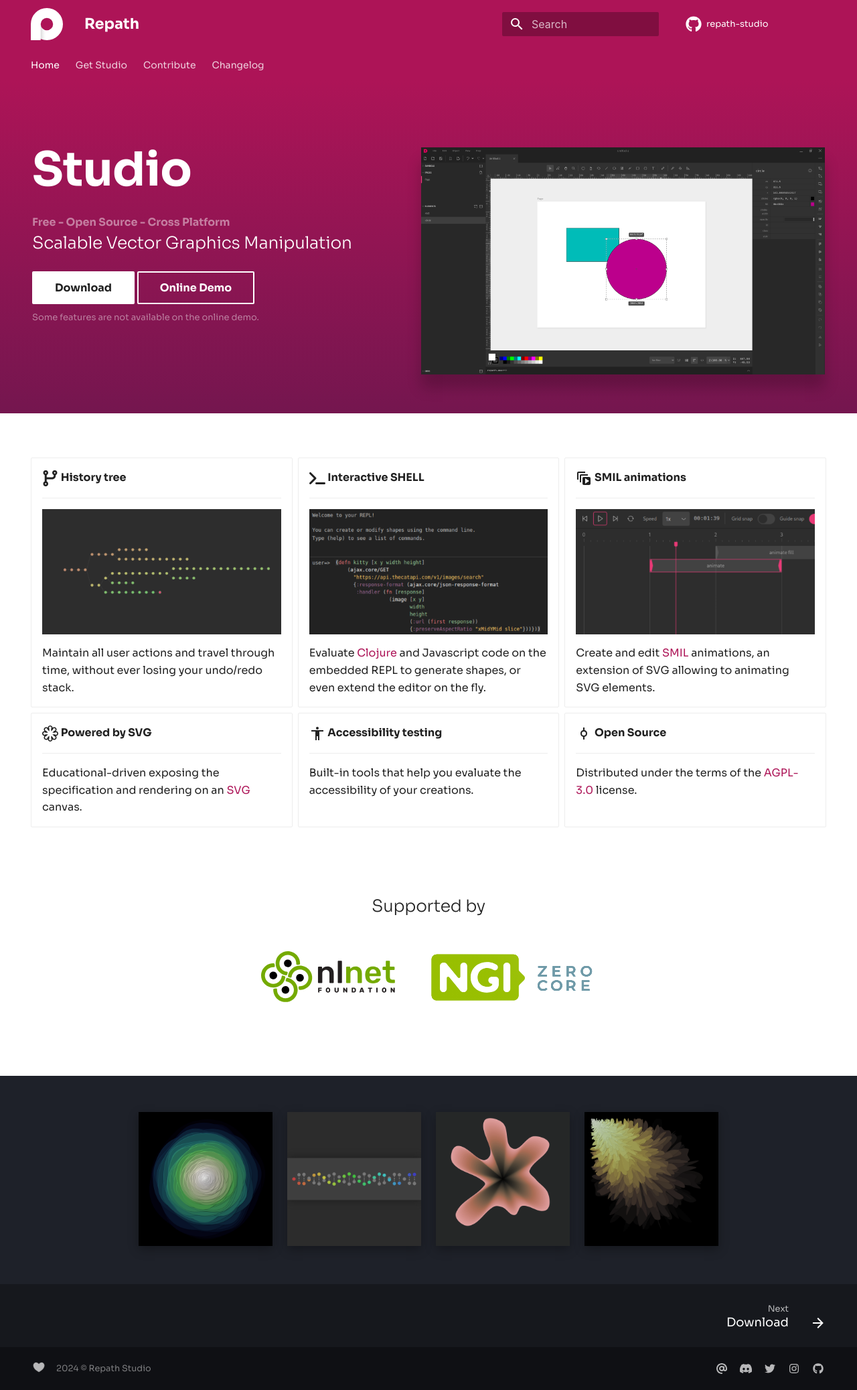
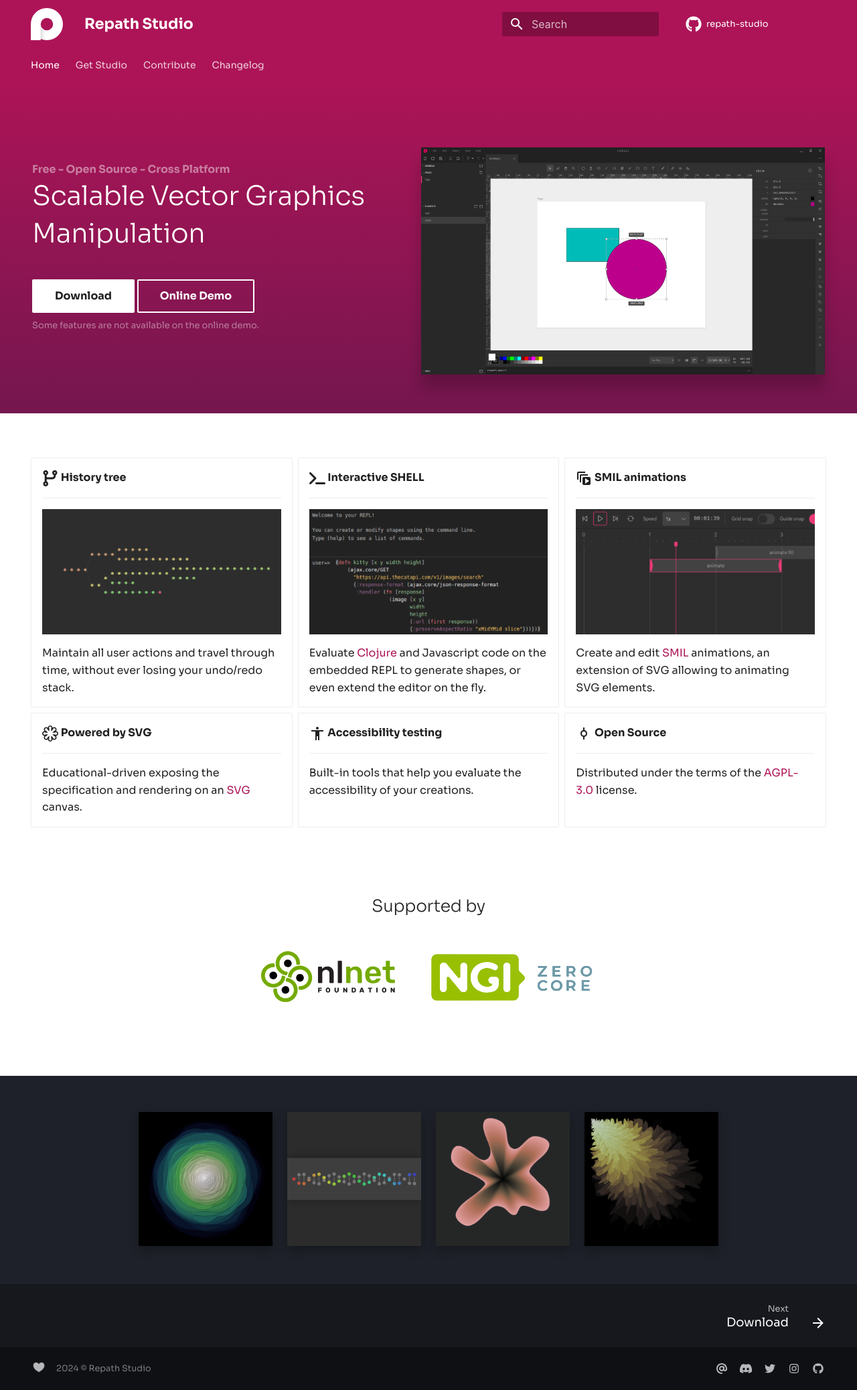
Before and after one commit to repath-project/repath-website, an MkDocs documentation site: the page built from docs/index.md, in a window 1280 px wide. Shown: the whole page at 67% size. Built offline with MkDocs 1.6.1 and Material for MkDocs 9.7.7, drawn with Linux system fonts in a browser that asks for light colours; comment, search, counter and statistics services are not loaded.

Commit message:
update home page

```diff
--- a/mkdocs.yml
+++ b/mkdocs.yml
@@ -1,4 +1,4 @@
-site_name: Repath
+site_name: Repath Studio
 site_description: Scalable Vector Graphics Manipulation
 site_author: Konstantinos Kaloutas
 site_url: https://repath.studio/
--- a/theme/overrides/home.html
+++ b/theme/overrides/home.html
@@ -25,14 +25,13 @@
 
 <!-- Additional styles for landing page -->
 <style>
-
   /* Application header should be static for the landing page */
   .md-header {
     position: initial;
   }
 
   .tx-container {
-      background: linear-gradient(to bottom,var(--md-primary-fg-color),#75164f 99%);
+    background: linear-gradient(to bottom, var(--md-primary-fg-color), #75164f 99%);
   }
 
   .tx-hero {
@@ -40,17 +39,10 @@
     flex-wrap: wrap;
   }
 
-    .tx-hero h1 {
-      margin-bottom: 12px;
-      color: white;
-      font-weight: 800;
-      font-size: 40px;
-    }
-
   .tx-hero h2 {
     margin-top: 0;
     color: white;
-      font-size: 1.1em;
+    font-size: 1.5em;
   }
 
   .tx-hero__image video {
@@ -68,6 +60,7 @@
   .tx-hero__content {
     flex: 0 0 100%;
     padding: 18px;
+    align-self: center;
   }
 
   .tx-hero__tagline {
@@ -95,7 +88,7 @@
     color: var(--md-default-fg-color);
   }
 
-    .tx-hero  .md-button--primary {
+  .tx-hero .md-button--primary {
     color: var(--md-default-fg-color);
   }
 
@@ -115,16 +108,9 @@
       padding: 100px 18px 50px 50px;
     }
 
-      .tx-hero h1 {
-        margin-top: 70px;
-        margin-bottom: 1rem;
-        font-weight: 800;
-        font-size: 70px;
-      }
-
     .tx-hero h2 {
       margin-bottom: 1em;
-        font-size: 1.5625em;
+      font-size: 2.5em;
     }
 
     .tx-hero__quote {
@@ -143,6 +129,7 @@
       display: none;
     }
   }
+
   =
 </style>
 
@@ -158,23 +145,15 @@
 
       <!-- Hero content -->
       <div class="tx-hero__content">
-          <h1>Studio</h1>
         <p class="tx-hero__tagline">Free - Open Source - Cross Platform</p>
         <h2>{{ config.site_description }}</h2>
 
-          <a
-            href="{{ page.next_page.url | url }}"
-            title="{{ page.next_page.title | striptags }}"
-            class="md-button md-button--primary"
-          >
+        <a href="{{ page.next_page.url | url }}" title="{{ page.next_page.title | striptags }}"
+          class="md-button md-button--primary">
           Download
         </a>
-          <a
-            href="https://demo.repath.studio/"
-            target="_blank"
-            title="{{ lang.t('source.link.title') }}"
-            class="md-button"
-          >
+        <a href="https://demo.repath.studio/" target="_blank" title="{{ lang.t('source.link.title') }}"
+          class="md-button">
           Online Demo
         </a>
         <div class="tx-hero__warning">
```
Also changed, not shown: docs/index.md (+1 -1 lines). Lines whose indentation alone changed are shown as unchanged.
